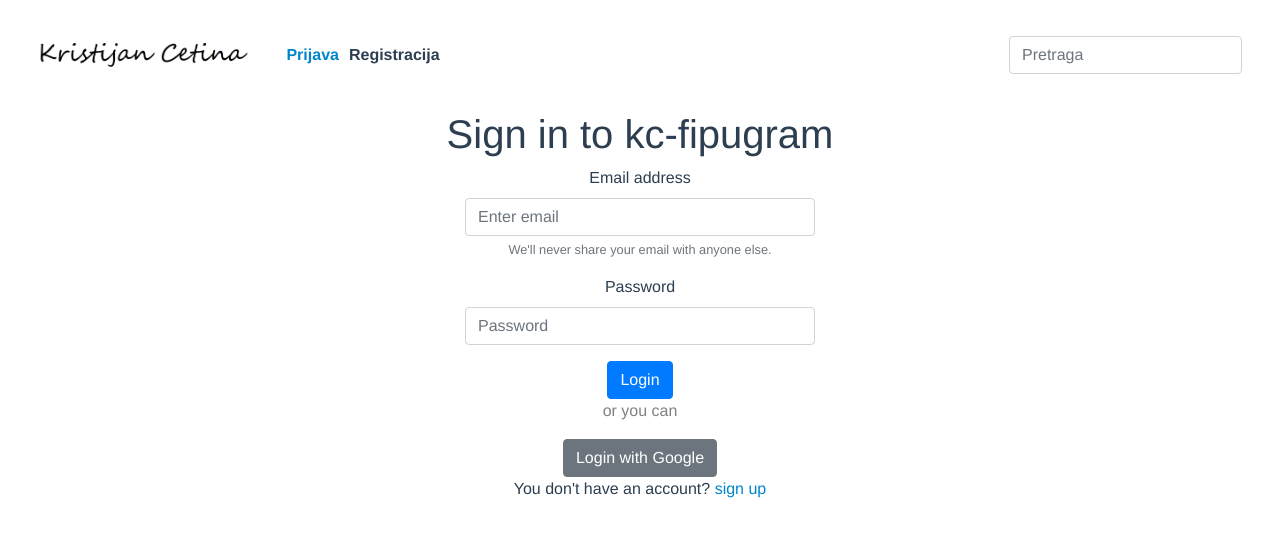
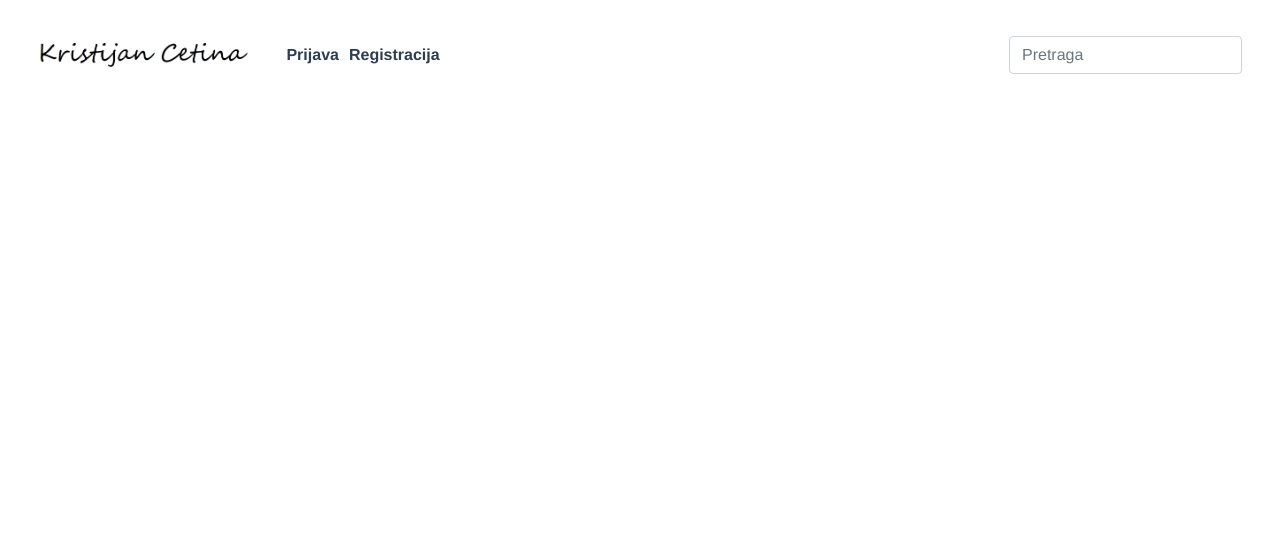
Before and after one commit to KristijanCetina/fipugram, a Vue app: page /apod in a window 1280 px wide. Before the commit this address led to /login. Shown: the top 536 px of the page. Built offline with nearby package versions, Linux system fonts and the light colour scheme; no server answers.

Commit message:
popravljen auth guards

```diff
--- a/src/App.vue
+++ b/src/App.vue
@@ -66,10 +66,16 @@ import { firebase } from "@/firebase";
 import router from "@/router";
 
 firebase.auth().onAuthStateChanged((user) => {
+	const currentRoute = router.currentRoute;
 	if (user) {
 		// User is signed in.
 		store.currentUser = user.email;
-		console.log("emailVerified:" + user.emailVerified)
+		console.log("emailVerified:" + user.emailVerified);
+
+		if (!currentRoute.meta.requiredUser && user.emailVerified) {
+			router.push({ name: "Home" });
+		}
+
 		if (user.displayName) {
 			store.userDisplayName = user.displayName;
 		} else {
@@ -79,9 +85,10 @@ firebase.auth().onAuthStateChanged((user) => {
 		// No user is signed in.
 		store.currentUser = null;
 
-		if (router.name != "Login") {
+		if (currentRoute.meta.requiredUser) {
 			router.push({ name: "Login" });
 		}
+
 	}
 });
 
--- a/src/router/index.js
+++ b/src/router/index.js
@@ -1,13 +1,17 @@
 import Vue from 'vue'
 import VueRouter from 'vue-router'
 import Home from '../views/Home.vue'
+import store from "@/store";
 
 Vue.use(VueRouter)
 
 const routes = [{
     path: '/',
     name: 'Home',
-        component: Home
+    component: Home,
+    meta: {
+        requiredUser: true,
+    }
 },
 {
     path: '/login',
@@ -16,19 +20,22 @@ const routes = [{
     // this generates a separate chunk (about.[hash].js) for this route
     // which is lazy-loaded when the route is visited.
     component: () =>
-            import ( /* webpackChunkName: "about" */ '../views/Login.vue')
+        import( /* webpackChunkName: "about" */ '../views/Login.vue')
 },
 {
     path: '/signup',
     name: 'Signup',
     component: () =>
-            import ('../views/Signup.vue')
+        import('../views/Signup.vue')
 },
 {
     path: '/payment',
     name: 'Payment',
     component: () =>
-            import ('../views/Payment.vue')
+        import('../views/Payment.vue'),
+    meta: {
+        requiredUser: true,
+    }
 },
 ]
 
@@ -38,4 +45,15 @@ const router = new VueRouter({
     routes
 })
 
+router.beforeEach((to, from, next) => {
+    const unidentifiedUser = (store.currentUser === null);
+
+    if (unidentifiedUser && to.meta.requiredUser) {
+        next('login')
+    }
+    else {
+        next()
+    }
+})
+
 export default router
--- a/src/views/Login.vue
+++ b/src/views/Login.vue
@@ -80,7 +80,8 @@ export default {
 				.signInWithEmailAndPassword(this.email, this.password)
 				.then((result) => {
 					if (firebase.auth().currentUser.emailVerified) {
-						this.$router.replace({ name: "Home" });
+						// this.$router.replace({ name: "Home" });
+						store.currentUser = firebase.auth().currentUser.email;
 					} else {
 						console.log("email is not verified");
 						firebase
@@ -103,7 +104,8 @@ export default {
 				.auth()
 				.signInWithPopup(provider)
 				.then((result) => {
-					this.$router.replace({ name: "Home" });
+					store.currentUser = result.additionalUserInfo.profile.email;
+					//this.$router.replace({ name: "Home" });
 					store.token = result.credential.accessToken; // mozda cu ga kasnije za nesto koristiti. za test neka ostane
 				})
 				.catch(function (error) {
```
Lines whose indentation alone changed are shown as unchanged.
